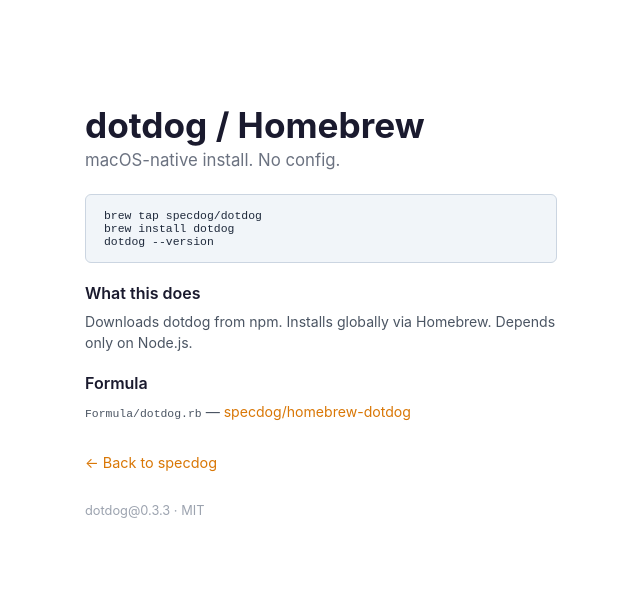
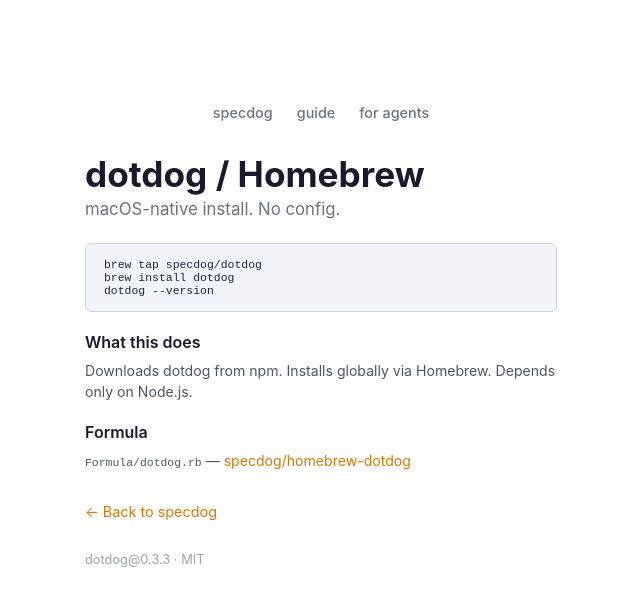
Before and after one commit to specdog/specdog.github.io, a plain HTML site: page homebrew.html in a window 1280 px wide. Shown: the whole page, without its empty margins (319-959 px from the left). Drawn offline with Linux system fonts and the light colour scheme.

Commit message:
fix: add nav to homebrew page

```diff
--- a/homebrew.html
+++ b/homebrew.html
@@ -23,9 +23,18 @@
   .step p { color: #4b5563; font-size: .88em; line-height: 1.5; }
   footer { margin-top: 32px; color: #9ca3af; font-size: .8em; }
   footer a { color: #9ca3af; }
+  nav { display: flex; justify-content: center; gap: 24px; padding: 0 0 32px; }
+  nav a { color: #6b7280; text-decoration: none; font-size: .9em; font-weight: 500; }
+  nav a:hover { color: #d97706; }
 </style>
 </head>
 <body>
+<nav>
+  <a href="/">specdog</a>
+  <a href="/handbook">guide</a>
+  <a href="/agents">for agents</a>
+</nav>
+
 <h1>dotdog / Homebrew</h1>
 <p class="sub">macOS-native install. No config.</p>
 
```
